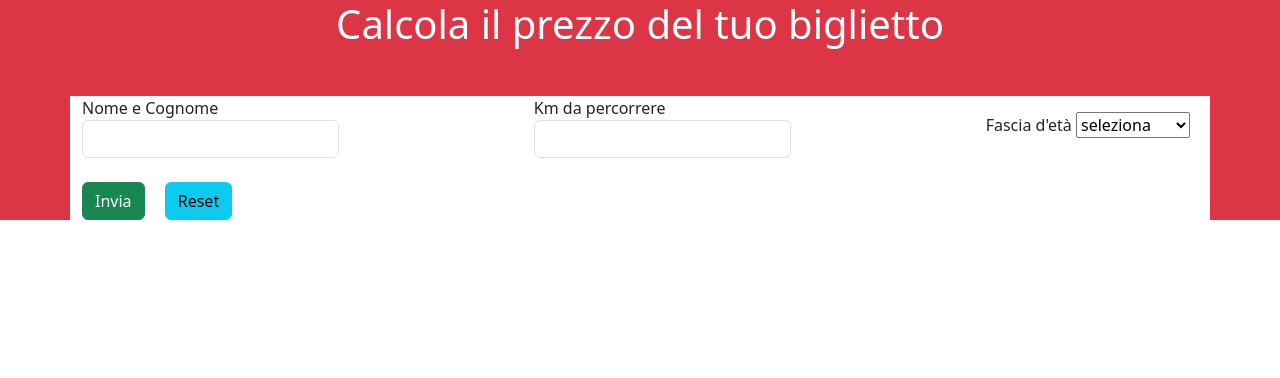
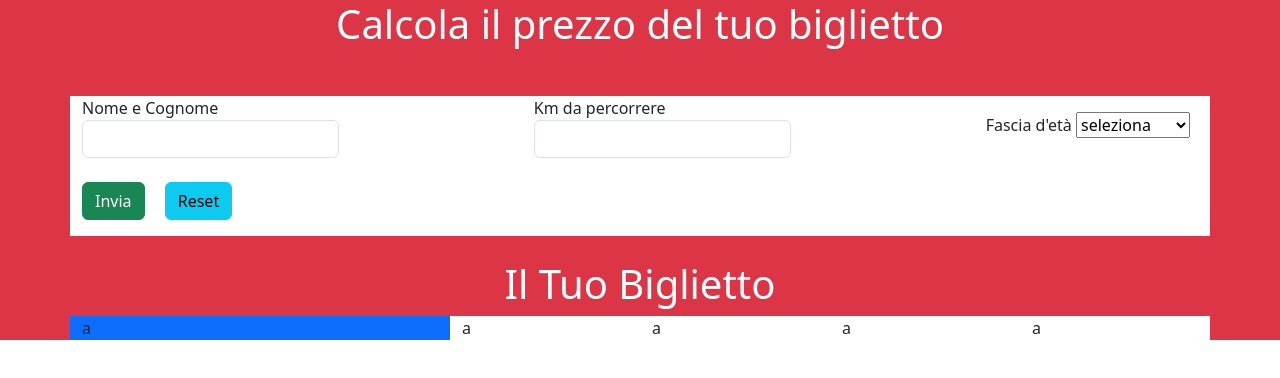
Before and after one commit to teoma145/js-biglietto-treno-form, a plain HTML site: page index.html in a window 1280 px wide. Drawn offline with nearby package versions, Linux system fonts and the light colour scheme.

Commit message:
strutturahtml

```diff
--- a/index.html
+++ b/index.html
@@ -10,7 +10,7 @@
 <body>
     <div class="bg-danger">
         <h1 class="text-white text-center">Calcola il prezzo del tuo biglietto</h1>
-        <div class="container bg-white mt-5 ">
+        <div class="container bg-white mt-5 pb-3">
             <div class="d-flex justify-content-between">
                 <div>
                     <label for="nome">Nome e Cognome</label>
@@ -35,6 +35,26 @@
                 <button class="btn btn-info ms-3">Reset</button>
             </div>
         </div>
+        <h1 class="mt-4 text-white text-center">Il Tuo Biglietto</h1>
+        <div class="mt-2 bg-white container">
+           <div class="row">
+               <div class="col-4 bg-primary" id="namesur">
+                   a
+               </div>
+               <div class="col-2" id="offer">
+                   a
+               </div>
+               <div class="col-2" id="carrozza">
+                   a
+               </div>
+               <div class="col-2" id="code">
+                   a
+               </div>
+               <div class="col-2" id="costo">
+                   a
+               </div>
+           </div>
+        </div>
     </div>
 </body>
 </html>
```
